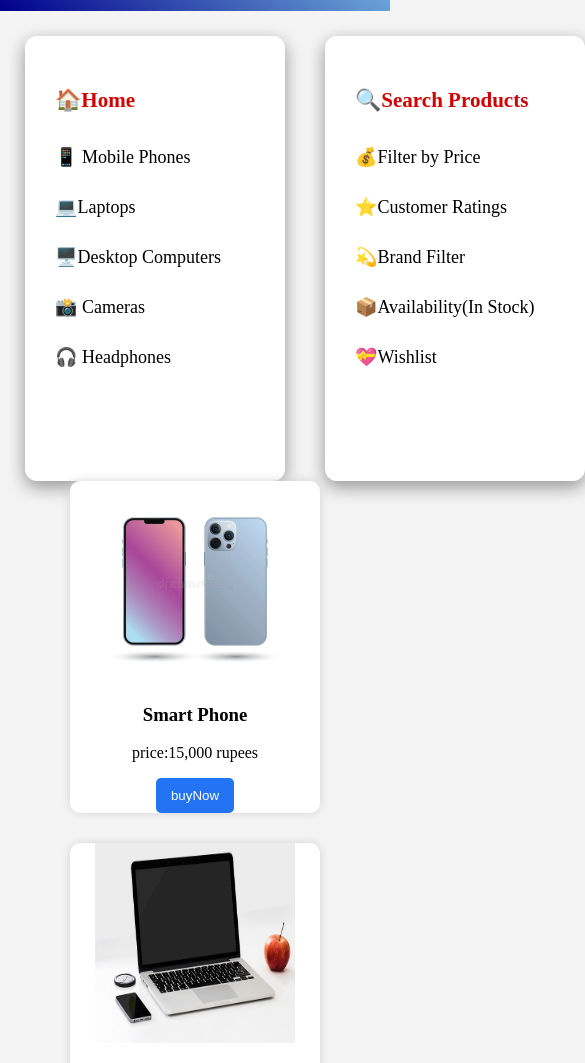
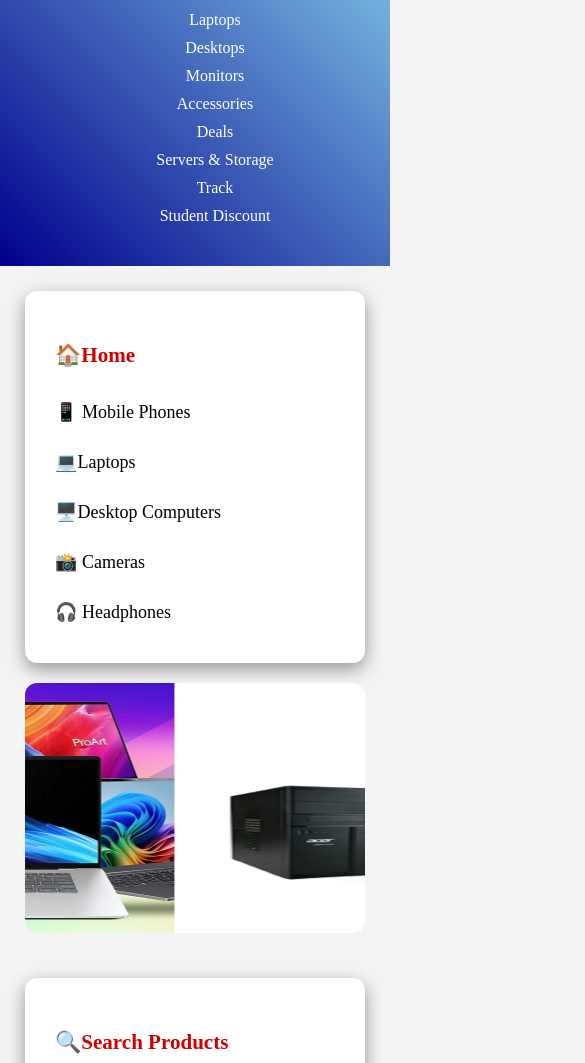
Before and after one commit to YaminiGeetanjali90/My-Shopping-Store, a plain HTML site: page index.html in a window 390 px wide. Shown: the part 105-1168 px from the top of the page, 585 px wide, since content can reach past the window. Drawn offline with Linux system fonts and the light colour scheme.

Commit message:
Update Website.css

```diff
--- a/Website.css
+++ b/Website.css
@@ -194,37 +194,38 @@ footer
 	margin:20px;
 
 }
-.Product
-{
-background: white;
-width:250px;
-margin:15px;
+@media screen and (max-width:1024px){
+	main{
+		grid-template-columns:200px 1fr; }
 }
 
-@media screen and(max-width:768px){
-.Product{
-width:45%
+@media screen and (max-width:768px) {
+	header{
+		flex-direction:column;
+		gap:15px;
 	}
 
-main{
+	main {
 		grid-template-columns:1fr;
-
+	}
+	.sidebar {
+		height:auto;
 	}
 }
 
-@media screen and(max-width:480px){
-     .Product{
-     	width:90%;
-
- }
-
- .menu{
+@media screen and (max-width: 480px) {
+	.menu {
 		flex-direction: column;
+		gap: 10px;
 		align-items: center;
 	}
 
-main{
-grid-template-columns::1fr;
+	.slider {
+		height: 250px;
+	}
 
+	.product {
+		width:100;
+		margin: 10px 0;
 	}
 }
```
Lines whose indentation alone changed are shown as unchanged.
